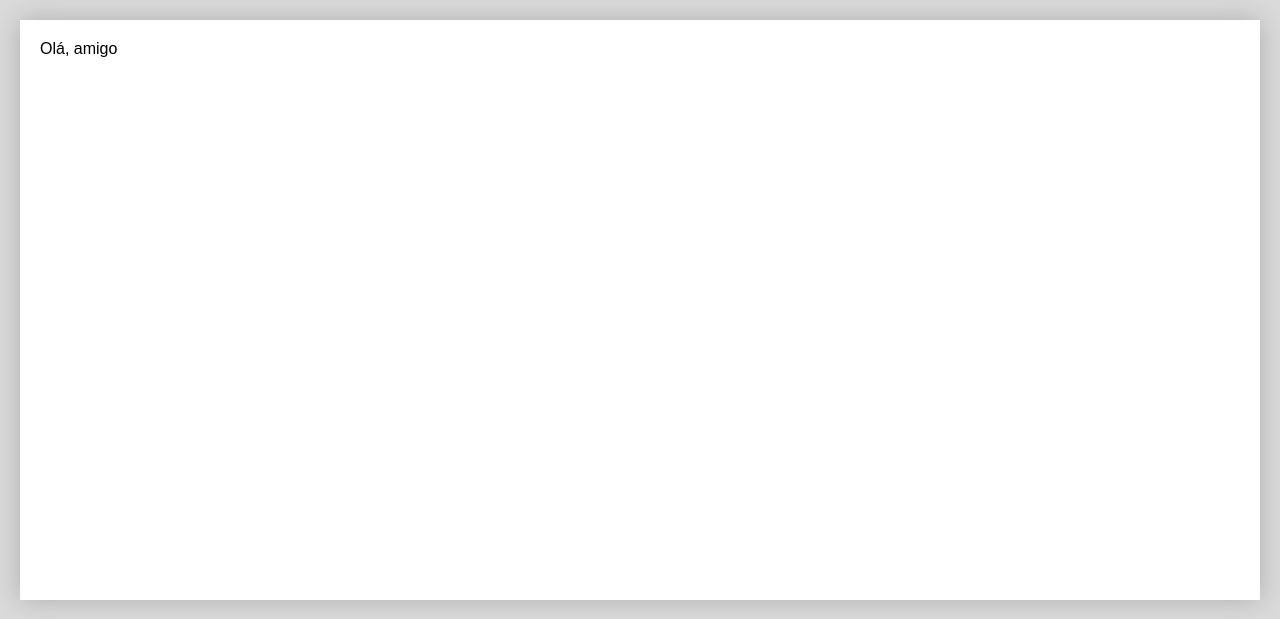
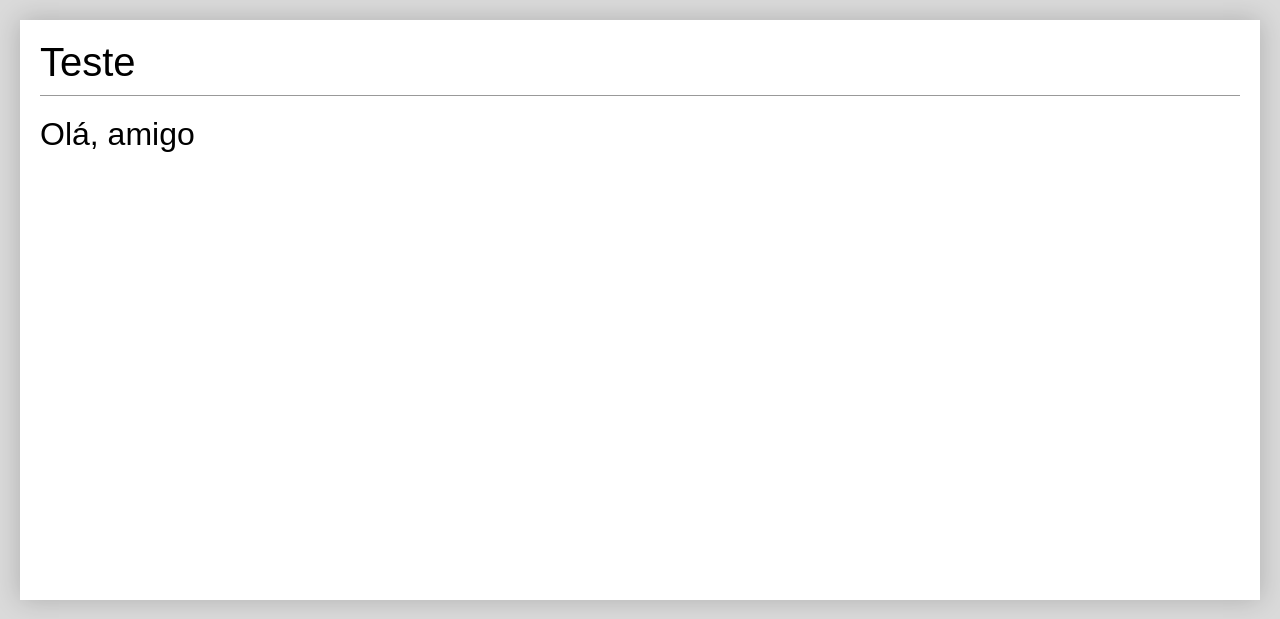
Before and after one commit to pedrocauan/php, a PHP site: page /exercicio.php?dir=teste&file=teste in a window 1280 px wide. Shown: the part 180-799 px from the top of the page. Run offline with PHP 8.4, Linux system fonts and the light colour scheme; some web fonts are replaced.

Commit message:
url dinamica no botao sem formatação

```diff
--- a/revisao/exercicio.css
+++ b/revisao/exercicio.css
@@ -38,3 +38,16 @@ body.exercicio {
 .navegacao > a.vermelho {
     background-color: #F44336;
 }
+
+.conteudo {
+    font-size: 2rem;
+}
+
+.conteudo >  .titulo {
+    font-size: 2.5rem;
+    font-weight: 300;
+    padding-bottom: 10px;
+    border-bottom: 1px solid #999;
+    margin-bottom: 20px;
+    text-transform: capitalize;
+}
--- a/revisao/exercicio.php
+++ b/revisao/exercicio.php
@@ -21,7 +21,8 @@
         <h2>Visualização do exercicio</h2>
     </header>
     <nav class="navegacao">
-        <a href="#" class="verde">Sem formatação</a>
+        <!-- Carrega o exercicio sem a fortação -->
+        <a href=<?= "{$_GET['dir']}/{$_GET['file']}.php" ?> class="verde">Sem formatação</a>
         <a href="index.php" class="vermelho">Voltar</a>
     </nav>
     <main class="principal">
--- a/revisao/teste/teste.php
+++ b/revisao/teste/teste.php
@@ -1,3 +1,7 @@
+<div class="titulo">
+    teste
+</div>
+
 <?php
     echo("Olá, amigo");
 
```
